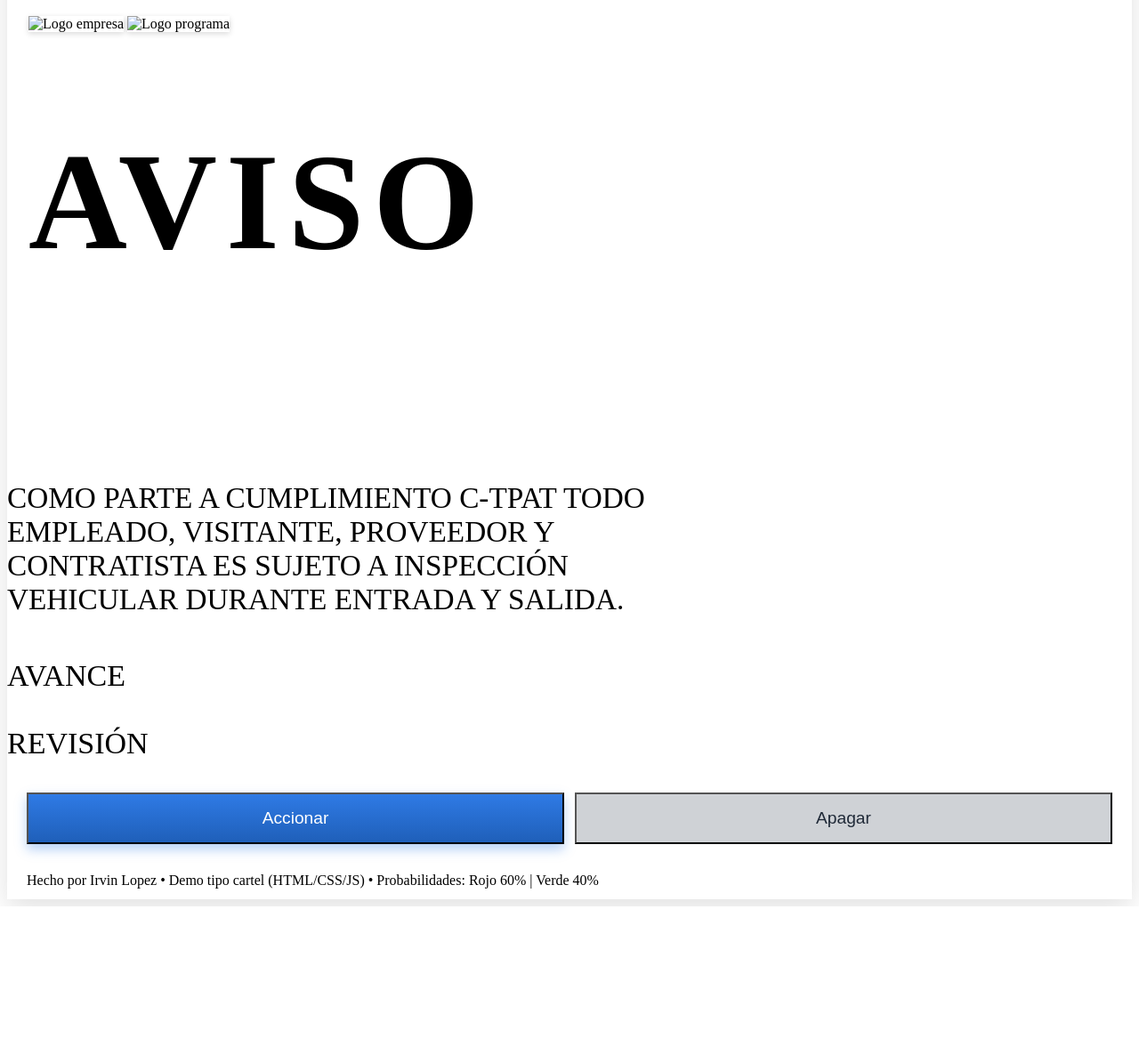
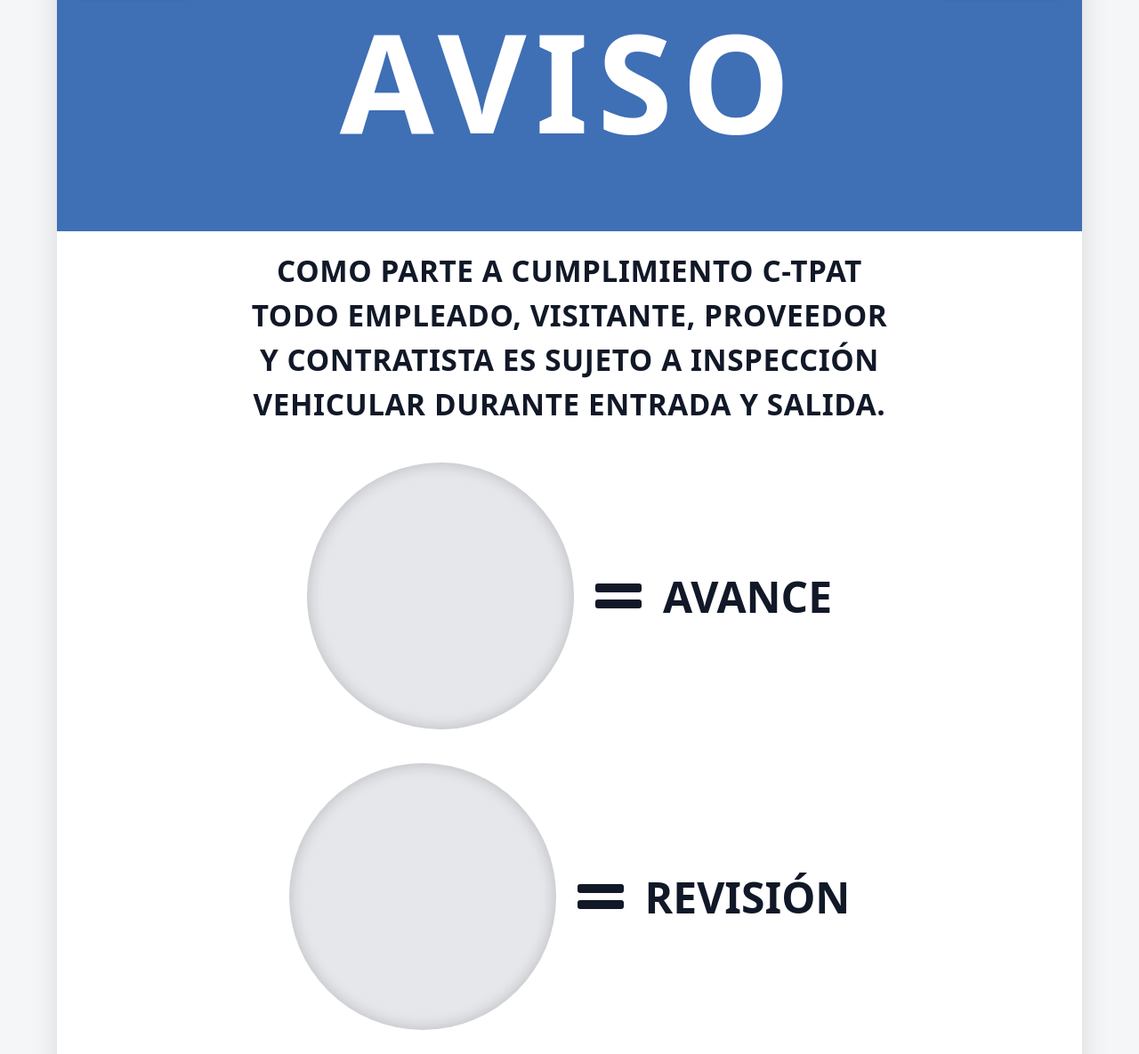
Before and after one commit to lopezclementeirvingerardo-bot/Semaforo-, a plain HTML site: page index.html in a window 1280 px wide. Shown: the part 80-1265 px from the top of the page at 89% size. Before the commit the page ends 1099 px from the top, so only its background shows below. Drawn offline with Linux system fonts and the light colour scheme.

Commit message:
Refactor CSS with updated syntax and variables

```diff
--- a/estilos.css
+++ b/estilos.css
@@ -1,4 +1,4 @@
-:raíz{
+:root {
   --azul: #3f6fb5;
   --blanco: #ffffff;
   --gris: #e5e7eb;
@@ -7,195 +7,213 @@
   --rojo: #e53935;
   --negro: #111827;
 }
-*{ box-sizing: border-box; }
-
-cuerpo{
-  margen: 0;
-  fondo: #f5f6f8;
-  familia de fuentes: system-ui, -apple-system, Segoe UI, Roboto, Ubuntu, Cantarell, "Helvetica Neue", Arial, "Noto Sans";
+* { box-sizing: border-box; }
+body {
+  margin: 0;
+  background: #f5f6f8;
+  font-family: system-ui, -apple-system, Segoe UI, Roboto, Ubuntu, Cantarell, "Helvetica Neue", Arial, "Noto Sans";
   color: var(--negro);
-  mostrar: cuadrícula;
-  elementos de lugar: centro;
-  altura mínima: 100svh;
+  display: grid;
+  place-items: center;
+  min-height: 100svh;
 }
 
-/* Cártel general */
-.cartel{
-  ancho: clamp(360px, 94vw, 1200px);
-  fondo: var(--blanco);
-  radio de borde: 10px;
+/* Cartel general */
+.cartel {
+  width: clamp(360px, 94vw, 1200px);
+  background: var(--blanco);
+  border-radius: 10px;
   box-shadow: 0 10px 30px rgba(0,0,0,0.12);
-  desbordamiento: oculto;
+  overflow: hidden;
 }
 
 /* Encabezado azul */
-.header-aviso{
-  fondo: var(--azul);
+.header-aviso {
+  background: var(--azul);
   color: var(--blanco);
-  relleno: clamp(32px, 6vw, 72px) 16px;
-  alineación de texto: centro;
-  posición: relativa;
+  padding: clamp(32px, 6vw, 72px) 16px;
+  text-align: center;
+  position: relative;
 }
-.header-aviso h1{
-  margen: 0;
-  grosor de fuente: 900;
+.header-aviso h1 {
+  margin: 0;
+  font-weight: 900;
   font-size: clamp(72px, 14vw, 160px);
-  espaciado entre letras: 8px;
-  transformación de texto: mayúsculas;
-  interlineado: 1,05;
+  letter-spacing: 8px;
+  text-transform: uppercase;
+  line-height: 1.05;
 }
 
 /* Logotipos superiores */
-.logos{
-  posición: absoluta;
-  superior: abrazadera(12px, 1.8vw, 24px);
-  izquierda: 16px; derecha: 16px;
-  pantalla: flexible;
-  justificar-contenido: espacio-entre;
-  alinear-elementos: centro;
-  espacio: 12px;
+.logos {
+  position: absolute;
+  top: clamp(12px, 1.8vw, 24px);
+  left: 16px;
+  right: 16px;
+  display: flex;
+  justify-content: space-between;
+  align-items: center;
+  gap: 12px;
 }
-.logo{
-  altura: clamp(40px, 4.6vw, 60px);
-  ancho: automático;
-  objeto-ajustar: contener;
-  fondo: #ffffffcc;
-  relleno: 6px 8px;
-  radio de borde: 8px;
+.logo {
+  height: clamp(40px, 4.6vw, 60px);
+  width: auto;
+  object-fit: contain;
+  background: #ffffffcc;
+  padding: 6px 8px;
+  border-radius: 8px;
   box-shadow: 0 2px 6px rgba(0,0,0,.15);
 }
 
 /* Texto bajo AVISO */
-.texto-protocolo{
-  relleno: 20px clamp(16px, 3vw, 24px) 10px;
-  mostrar: cuadrícula;
-  elementos de lugar: centro;
+.texto-protocolo {
+  padding: 20px clamp(16px, 3vw, 24px) 10px;
+  display: grid;
+  place-items: center;
 }
-.texto-protocolo p{
-  margen: 0;
-  grosor de fuente: 800;
+.texto-protocolo p {
+  margin: 0;
+  font-weight: 800;
   font-size: clamp(22px, 3.2vw, 32px);
-  interlineado: 1,5;
-  espaciado entre letras: 0,6px;
-  ancho máximo: clamp(560px, 76vw, 980px);
-  ancho: contenido máximo;
-  margen: 0 automático;
-  alineación de texto: centro;
-  ajuste de texto: equilibrio;
+  line-height: 1.5;
+  letter-spacing: 0.6px;
+  max-width: clamp(560px, 76vw, 980px);
+  width: max-content;
+  margin: 0 auto;
+  text-align: center;
+  text-wrap: balance;
 }
 
 /* ===== Sección semáforo ===== */
-.sección-semaforo{
-  relleno: 16px 16px 8px;
-  pantalla: flexible;
-  flex-direction: columna;
-  alinear-elementos: centro;
+.seccion-semaforo {
+  padding: 16px 16px 8px;
+  display: flex;
+  flex-direction: column;
+  align-items: center;
   --row-w: clamp(620px, 70vw, 1000px);
   --col-igual: 44px;
   --col-etiqueta-min: 0px;
 }
-.fila-indicador{
-  visualización: cuadrícula en línea;
-  ancho: contenido máximo;
-  margen: 0 automático;
-  columnas de plantilla de cuadrícula:
-    abrazadera(180px, 24vw, 300px)
-    var(--col-igual)
-    minmax(var(--col-etiqueta-min), 1fr);
-  alinear-elementos: centro;
-  justificar-elementos: centro;
-  espacio entre columnas: 20px;
-  relleno: 12px 0 22px;
+.fila-indicador {
+  display: inline-grid;
+  width: max-content;
+  margin: 0 auto;
+  grid-template-columns: clamp(180px, 24vw, 300px) var(--col-igual) minmax(var(--col-etiqueta-min), 1fr);
+  align-items: center;
+  justify-items: center;
+  column-gap: 20px;
+  padding: 12px 0 22px;
 }
 
 /* Luces */
-.luz{
-  ancho: clamp(180px, 24vw, 300px);
-  altura: clamp(180px, 24vw, 300px);
-  radio de borde: 50%;
-  fondo: var(--gris);
+.luz {
+  width: clamp(180px, 24vw, 300px);
+  height: clamp(180px, 24vw, 300px);
+  border-radius: 50%;
+  background: var(--gris);
   box-shadow: inset 0 0 18px rgba(0,0,0,0.2);
-  transición: transformación .16s de suavidad, sombra de caja .16s de suavidad, fondo .2s de suavidad;
+  transition: transform .16s ease, box-shadow .16s ease, background .2s ease;
 }
-.luz-verde.activa{ fondo: var(--verde); sombra de cuadro: 0 0 24px rgba(6,193,103,.6); transformar: escala (1.02); }
-.luz-roja.activa{ fondo: var(--rojo); sombra de cuadro: 0 0 24px rgba(229,57,53,.6); transformar: escala (1.02); }
+.luz-verde.activa {
+  background: var(--verde);
+  box-shadow: 0 0 24px rgba(6,193,103,.6);
+  transform: scale(1.02);
+}
+.luz-roja.activa {
+  background: var(--rojo);
+  box-shadow: 0 0 24px rgba(229,57,53,.6);
+  transform: scale(1.02);
+}
 
 /* Signo "=" */
-.igual{
-  ancho: var(--col-igual);
-  altura: 28px;
-  posición: relativa;
-  justificarse-a-uno-mismo: centro;
+.igual {
+  width: var(--col-igual);
+  height: 28px;
+  position: relative;
+  justify-self: center;
 }
-.igual::antes, .igual::después{
-  contenido: "";
-  posición: absoluta;
-  izquierda: 0; derecha: 0;
-  altura: 10px;
-  fondo: #111827;
-  radio de borde: 3px;
+.igual::before,
+.igual::after {
+  content: "";
+  position: absolute;
+  left: 0;
+  right: 0;
+  height: 10px;
+  background: #111827;
+  border-radius: 3px;
 }
-.igual::before{ top: 0; }
-.igual::after{ bottom: 0; }
+.igual::before { top: 0; }
+.igual::after { bottom: 0; }
 
 /* Etiqueta */
-.etiqueta{
-  pantalla: flexible;
-  alinear-elementos: centro;
-  espacio en blanco: ahora rap;
+.etiqueta {
+  display: flex;
+  align-items: center;
+  white-space: nowrap;
 }
-.texto-grande{
+.texto-grande {
   font-size: clamp(22px, 6vw, 34px);
-  grosor de fuente: 800;
+  font-weight: 800;
 }
 
 /* Botones y pie */
-.acciones{ padding: 8px 16px 16px; display: grid; gap: 10px; }
-.btn{
-  apariencia: ninguna;
-  borde: ninguno;
-  radio de borde: 8px;
-  relleno: 12px 16px;
-  grosor de fuente: 700;
-  cursor: puntero;
-  transición: transformar .1s de facilidad, sombra de caja .1s de facilidad;
+.acciones {
+  padding: 8px 16px 16px;
+  display: grid;
+  gap: 10px;
 }
-.btn.primario{ background: linear-gradient(180deg, #2f7ae5, #1f5fb9); color: #fff; box-shadow: 0 6px 12px rgba(47,122,229,.35); }
-.btn.primario:hover{ transform: translateY(-1px); }
-.btn.secundario{ background: #cfd2d6; color: #1f2937; }
-.pastel{
-  relleno: 10px 16px;
-  alineación de texto: centro;
+.btn {
+  appearance: none;
+  border: none;
+  border-radius: 8px;
+  padding: 12px 16px;
+  font-weight: 700;
+  cursor: pointer;
+  transition: transform .1s ease, box-shadow .1s ease;
+}
+.btn.primario {
+  background: linear-gradient(180deg, #2f7ae5, #1f5fb9);
+  color: #fff;
+  box-shadow: 0 6px 12px rgba(47,122,229,.35);
+}
+.btn.primario:hover { transform: translateY(-1px); }
+.btn.secundario {
+  background: #cfd2d6;
+  color: #1f2937;
+}
+.pie {
+  padding: 10px 16px;
+  text-align: center;
   color: var(--gris-osc);
-  tamaño de fuente: .85rem;
+  font-size: .85rem;
 }
 
 /* ===== Tableta (≥768px) ===== */
 @media (min-width: 768px) {
-  .cartel{ ancho: clamp(540px, 94vw, 1200px); }
-  .header-aviso{ padding: clamp(36px, 6vw, 84px) 20px; }
-  .header-aviso h1{ font-size: clamp(80px, 14vw, 160px); letter-spacing: 8px; }
-  .logos .logo{ altura: clamp(40px, 4.6vw, 60px); }
-  .texto-protocolo p{ font-size: clamp(24px, 3vw, 34px); max-width: clamp(640px, 70vw, 1100px); }
-  .seccion-semaforo{ --row-w: clamp(700px, 72vw, 1100px); --col-igual: 48px; }
-  .fila-indicador{ column-gap: 22px; padding: 14px 0 24px; }
-  .igual{ altura: 28px; }
-  .igual::before, .igual::after{ altura: 10px; }
-  .etiqueta .texto-grande{ tamaño de fuente: abrazadera(26px, 4.8vw, 42px); }
-  .acciones{ grid-template-columns: 1fr 1fr; gap: 12px; padding: 12px 22px 20px; }
-  .btn{ font-size: clamp(1rem, 2.2vw, 1.125rem); padding: 14px 18px; }
-  .pie{ font-size: 1rem; padding: 12px 22px; }
+  .cartel { width: clamp(540px, 94vw, 1200px); }
+  .header-aviso { padding: clamp(36px, 6vw, 84px) 20px; }
+  .header-aviso h1 { font-size: clamp(80px, 14vw, 160px); letter-spacing: 8px; }
+  .logos .logo { height: clamp(40px, 4.6vw, 60px); }
+  .texto-protocolo p { font-size: clamp(24px, 3vw, 34px); max-width: clamp(640px, 70vw, 1100px); }
+  .seccion-semaforo { --row-w: clamp(700px, 72vw, 1100px); --col-igual: 48px; }
+  .fila-indicador { column-gap: 22px; padding: 14px 0 24px; }
+  .igual { height: 28px; }
+  .igual::before, .igual::after { height: 10px; }
+  .etiqueta .texto-grande { font-size: clamp(26px, 4.8vw, 42px); }
+  .acciones { grid-template-columns: 1fr 1fr; gap: 12px; padding: 12px 22px 20px; }
+  .btn { font-size: clamp(1rem, 2.2vw, 1.125rem); padding: 14px 18px; }
+  .pie { font-size: 1rem; padding: 12px 22px; }
 }
 
 /* ===== Ordenador de sobremesa / iPad Pro (≥1024px) ===== */
 @media (min-width: 1024px) {
-  .cartel{ ancho: clamp(640px, 90vw, 1300px); }
-  .header-aviso{ padding: clamp(40px, 7vw, 96px) 24px; }
-  .header-aviso h1{ font-size: clamp(96px, 12vw, 180px); letter-spacing: 10px; }
-  .logos .logo{ altura: clamp(44px, 4vw, 64px); }
-  .texto-protocolo p{ font-size: clamp(26px, 2.6vw, 36px); max-width: clamp(700px, 62vw, 1200px); }
-  .seccion-semaforo{ --row-w: abrazadera(760px, 68vw, 1200px); --col-igual: 52px; }
-  .fila-indicador{ column-gap: 24px; }
-  .etiqueta .texto-grande{ tamaño de fuente: abrazadera(30px, 3.8vw, 48px); }
-  .btn{ font-size: clamp(1.05rem, 1.8vw, 1.2rem); padding: 16px 20px; }
+  .cartel { width: clamp(640px, 90vw, 1300px); }
+  .header-aviso { padding: clamp(40px, 7vw, 96px) 24px; }
+  .header-aviso h1 { font-size: clamp(96px, 12vw, 180px); letter-spacing: 10px; }
+  .logos .logo { height: clamp(44px, 4vw, 64px); }
+  .texto-protocolo p { font-size: clamp(26px, 2.6vw, 36px); max-width: clamp(700px, 62vw, 1200px); }
+  .seccion-semaforo { --row-w: clamp(760px, 68vw, 1200px); --col-igual: 52px; }
+  .fila-indicador { column-gap: 24px; }
+  .etiqueta .texto-grande { font-size: clamp(30px, 3.8vw, 48px); }
+  .btn { font-size: clamp(1.05rem, 1.8vw, 1.2rem); padding: 16px 20px; }
 }
```
